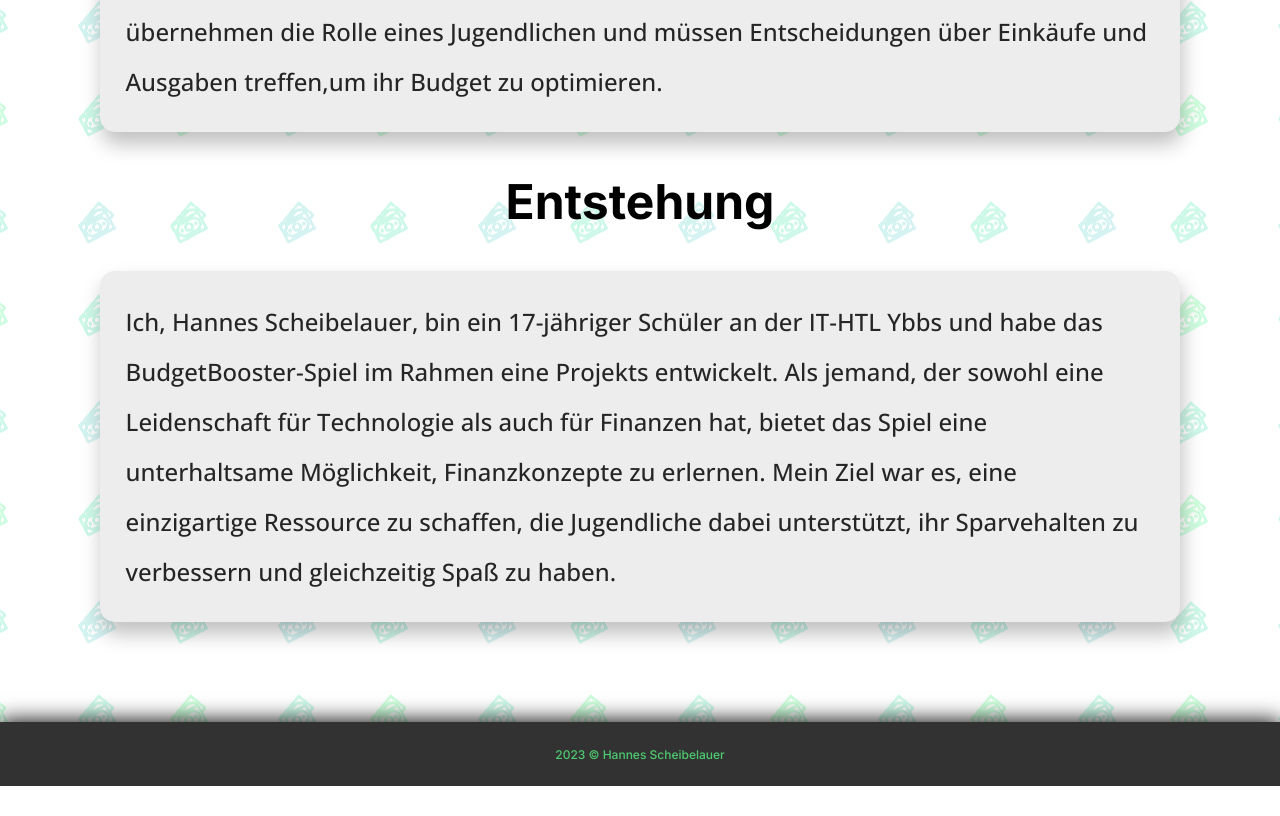
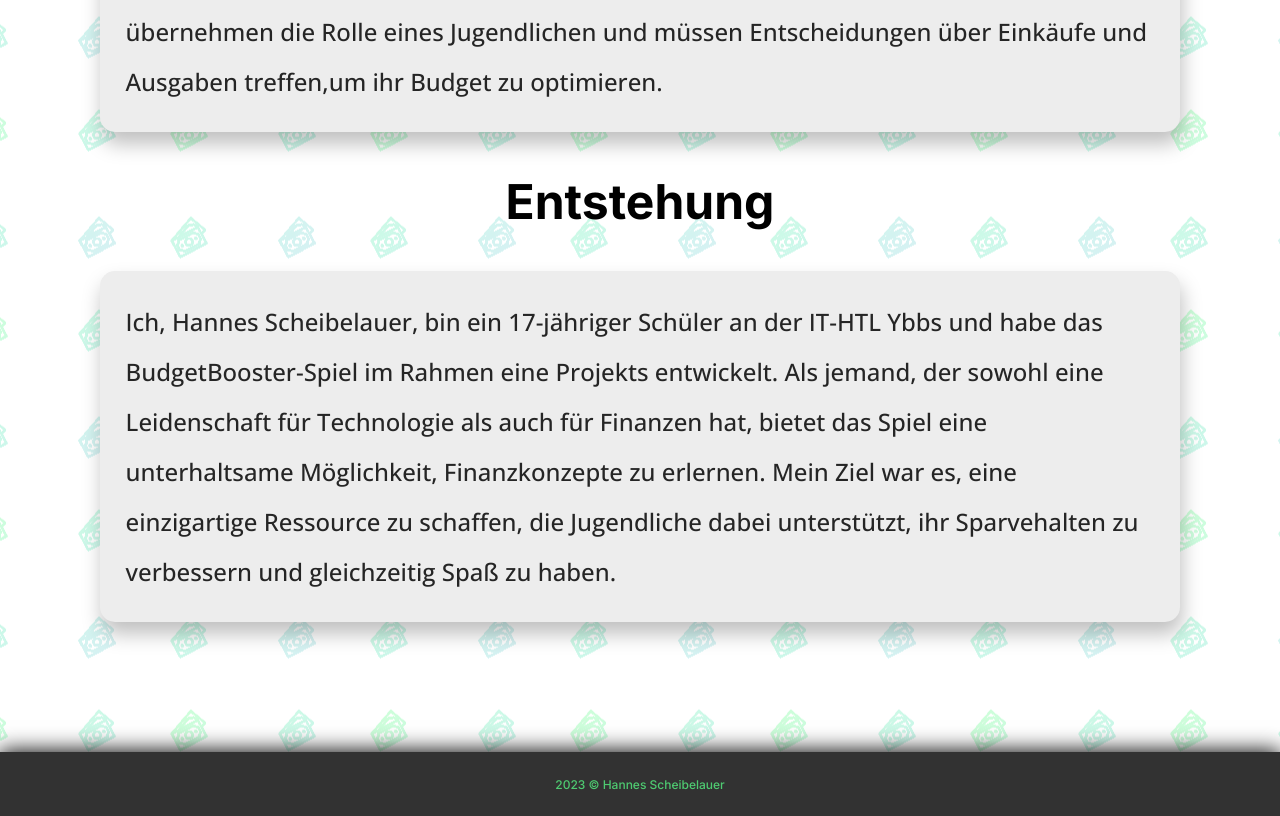
Before and after one commit to Hannes30/budgetbooster, a Next.js app: page /about_site in a window 1280 px wide. Shown: the part 445-1261 px from the top of the page. Before the commit the page ends 1231 px from the top, so only its background shows below. Built offline with nearby package versions, Linux system fonts and the light colour scheme.

Commit message:
style changes

```diff
--- a/src/components/comparison.js
+++ b/src/components/comparison.js
@@ -42,7 +42,6 @@ const Comparison = (props) => {
   return (
     <div className={cStyles.wrapper}>
       <h1 className={cStyles.heading}> Du vs andere Spieler</h1>
-      <h2 className={cStyles.heading2}>Geld</h2>
       <div className={cStyles.avarageMoneyDisplay}>
         {data.money.toFixed(2)}€
       </div>
--- a/src/styles/footer.module.css
+++ b/src/styles/footer.module.css
@@ -10,4 +10,5 @@
   display: flex;
   justify-content: center;
   align-items: center;
+  margin-top: 30px;
 }
```
Also changed, not shown: 2 other files (tests, documents, lock files or other folders).
